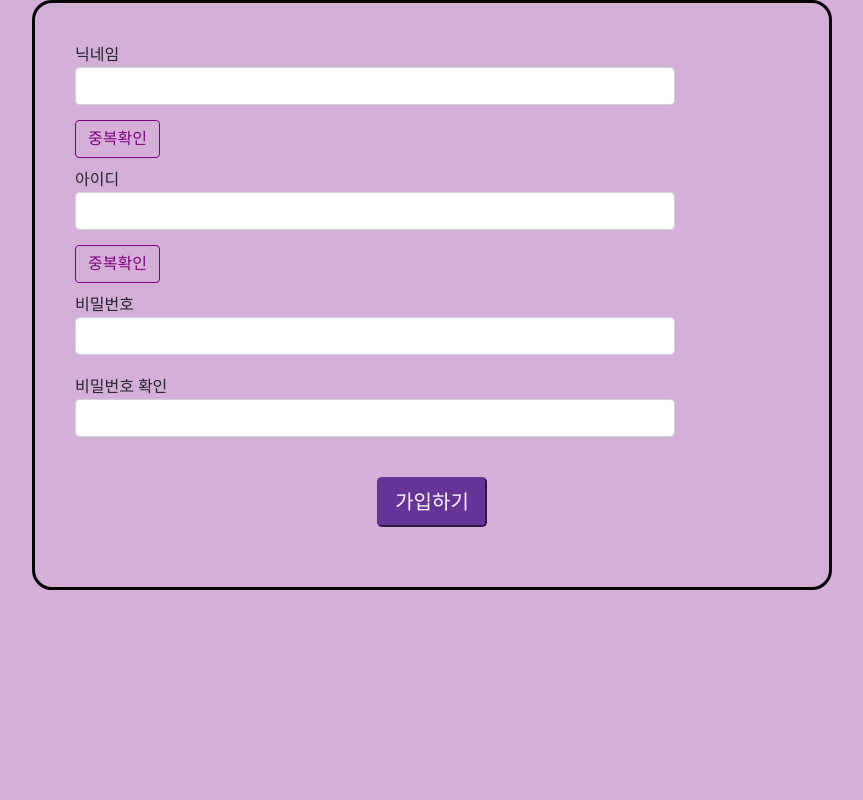
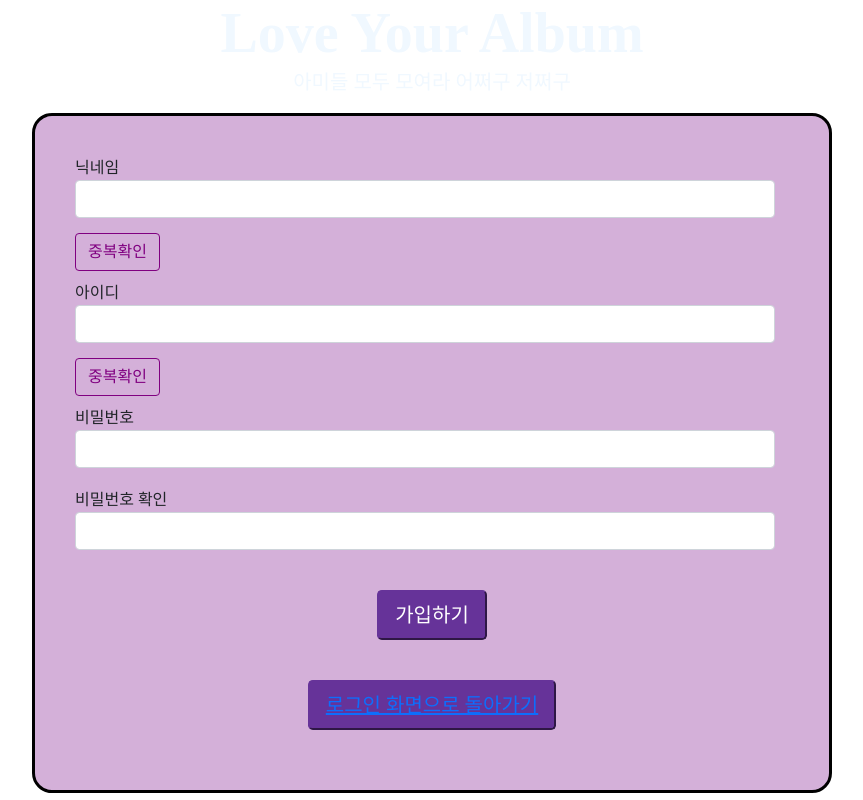
Before and after one commit to ebohoon/hanghae99-30-mini-project, a Flask app: template templates/register.html in a window 1280 px wide. Shown: the whole page, without its empty margins (208-1071 px from the left). Run offline with Flask 2, Linux system fonts and the light colour scheme; the template is opened without the code that fills it, so the values that code supplies are empty; some libraries are stand-ins or nearby versions; some web fonts are replaced.

Commit message:
네번째

```diff
--- a/static/register.css
+++ b/static/register.css
@@ -17,7 +17,7 @@ body {
 
     background-position: center;
     background-size: cover;
-    background-color:#D4B0D9;
+
     min-height: 100vh;
 }
 
@@ -28,6 +28,7 @@ body {
 .wrap {
     width: 800px;
     margin: auto;
+
 
 
 }
@@ -47,6 +48,7 @@ body {
     border-radius: 20px;
     padding: 2.5em;
     margin-bottom:20px;
+    background-color:#D4B0D9;
 
 }
 
@@ -61,6 +63,18 @@ body {
 
 }
 
-/*#colFormLabel {*/
-/*    width: 500px;*/
-/*}*/
+.display-4 {
+
+            font-weight: bold;
+            color: aliceblue;
+            text-align: center;
+            margin: auto;
+        }
+
+        .lead {
+            color: aliceblue;
+            text-align: center;
+        }
+#colFormLabel{
+    width:700px;
+}
--- a/templates/register.html
+++ b/templates/register.html
@@ -28,38 +28,54 @@
 </head>
 <body>
 <div class="all">
+    <section class="top-area">
+        <div class="jumbotron jumbotron-fluid">
+            <div class="container">
+                <h1 class="display-4">Love Your Album</h1>
+                <p class="lead">아미들 모두 모여라 어쩌구 저쩌구 </p>
+            </div>
+        </div>
+    </section>
     <div class="logo">
-<!--        <img src="https://search.pstatic.net/common/?src=http%3A%2F%2Fblogfiles.naver.net%2FMjAxODA0MDNfMTMw%2FMDAxNTIyNzE4NTIwMDQx.NTgaP44opbo_rEb3JMBQSugjDArBPdXM2m91P3trOf4g.DoTN4gje5fjOVV7AaMHjhFAhCBDuWMcIs0sXezgBXJMg.JPEG.couragejung%2F40-2017-0083634.jpg&type=a340" class="img-fluid" alt="...">-->
-<!--        <img src="https://search.pstatic.net/common/?src=http%3A%2F%2Fblogfiles.naver.net%2FMjAxODA0MDNfMTMw%2FMDAxNTIyNzE4NTIwMDQx.NTgaP44opbo_rEb3JMBQSugjDArBPdXM2m91P3trOf4g.DoTN4gje5fjOVV7AaMHjhFAhCBDuWMcIs0sXezgBXJMg.JPEG.couragejung%2F40-2017-0083634.jpg&type=a340">-->
+        <!--        <img src="https://search.pstatic.net/common/?src=http%3A%2F%2Fblogfiles.naver.net%2FMjAxODA0MDNfMTMw%2FMDAxNTIyNzE4NTIwMDQx.NTgaP44opbo_rEb3JMBQSugjDArBPdXM2m91P3trOf4g.DoTN4gje5fjOVV7AaMHjhFAhCBDuWMcIs0sXezgBXJMg.JPEG.couragejung%2F40-2017-0083634.jpg&type=a340" class="img-fluid" alt="...">-->
+        <!--        <img src="https://search.pstatic.net/common/?src=http%3A%2F%2Fblogfiles.naver.net%2FMjAxODA0MDNfMTMw%2FMDAxNTIyNzE4NTIwMDQx.NTgaP44opbo_rEb3JMBQSugjDArBPdXM2m91P3trOf4g.DoTN4gje5fjOVV7AaMHjhFAhCBDuWMcIs0sXezgBXJMg.JPEG.couragejung%2F40-2017-0083634.jpg&type=a340">-->
         <div class="wrap">
             <div class="input-boxes">
                 <div class="form">
                     <label for="colFormLabel" class="label">닉네임</label>
                     <div class="col-sm-10">
                         <input type="email" class="form-control" id="colFormLabel" placeholder="">
-                        <span ><button style="color:purple;border-color:purple; margin-top:15px;" type="button" class="btn btn-outline-primary">중복확인</button></span>
+                        <span><button style="color:purple;border-color:purple; margin-top:15px;" type="button"
+                                      class="btn btn-outline-primary">중복확인</button></span>
                     </div>
                 </div>
                 <div class="form">
                     <label for="colFormLabel" class="label">아이디</label>
                     <div class="col-sm-10">
                         <input type="email" class="form-control" id="colFormLabel" placeholder="">
-                        <span ><button style="color:purple; border-color:purple; margin-top:15px;" type="button" class="btn btn-outline-primary">중복확인</button></span>
+                        <span><button style="color:purple; border-color:purple; margin-top:15px;" type="button"
+                                      class="btn btn-outline-primary">중복확인</button></span>
                     </div>
                 </div>
                 <div class="form">
                     <label for="colFormLabel" class="label">비밀번호</label>
                     <div style="margin-bottom:20px;" class="col-sm-10">
-                        <input type="email" class="form-control" id="colFormLabel1" placeholder="">
+                        <input type="email" class="form-control" id="colFormLabel" placeholder="">
                     </div>
                 </div>
                 <div class="form">
                     <label for="colFormLabel" class="label" style="width:200px">비밀번호 확인</label>
                     <div class="col-sm-10">
-                        <input type="email" class="form-control" id="colFormLabel1" placeholder="">
+                        <input type="email" class="form-control" id="colFormLabel" placeholder="">
                     </div>
                 </div>
-                <button style="background-color:rebeccapurple; border-color:rebeccapurple" type="button" id="button" class="btn-primary btn-lg">가입하기</button>
+                <button style="background-color:rebeccapurple; border-color:rebeccapurple" type="button" id="button"
+                        class="btn-primary btn-lg">가입하기
+                </button>
+                 <button style="background-color:rebeccapurple; border-color:rebeccapurple" type="button" id="button"
+                        class="btn-primary btn-lg"><a style="text-align:center;" href="/login.html">로그인 화면으로 돌아가기</a>
+                </button>
+
             </div>
 
 
```
